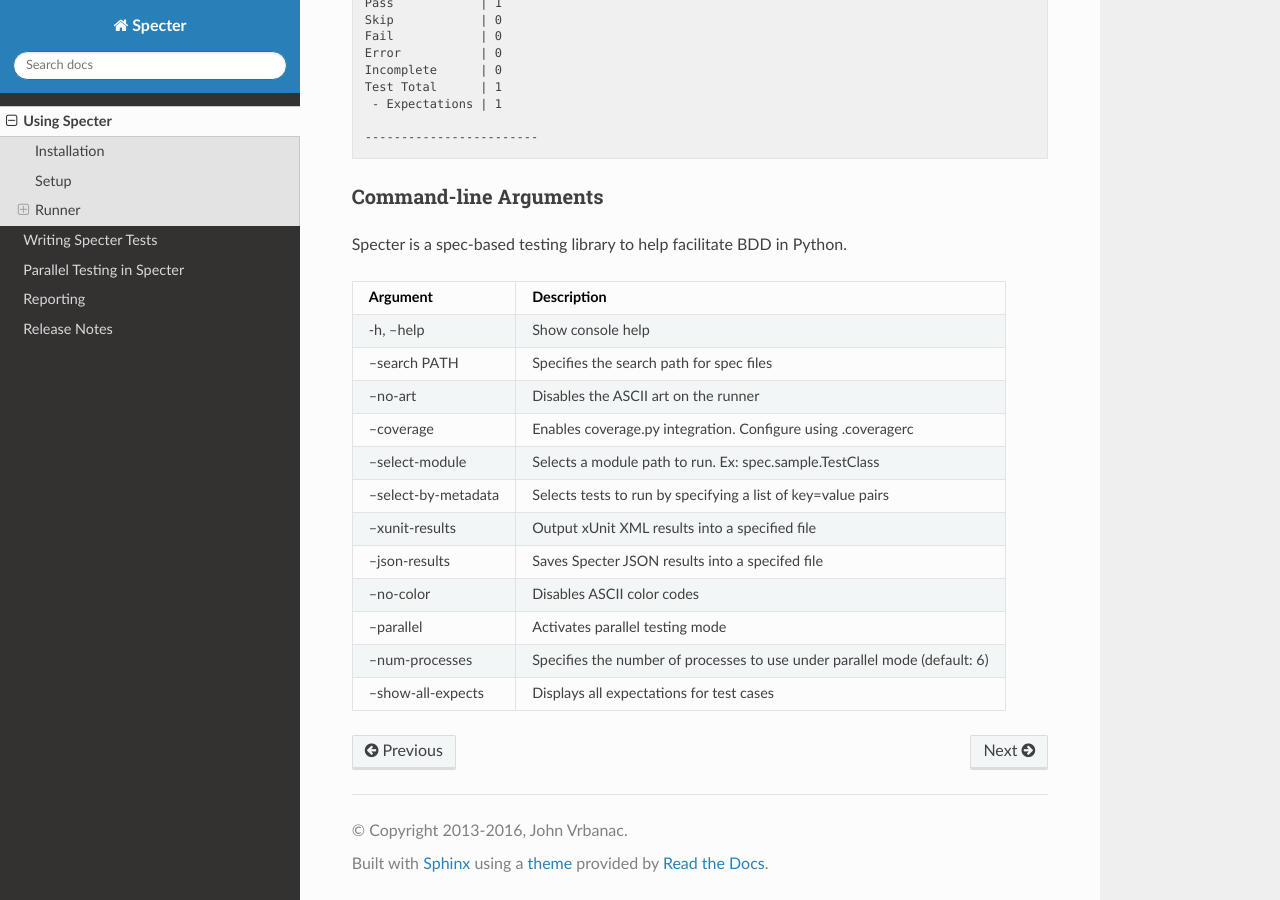
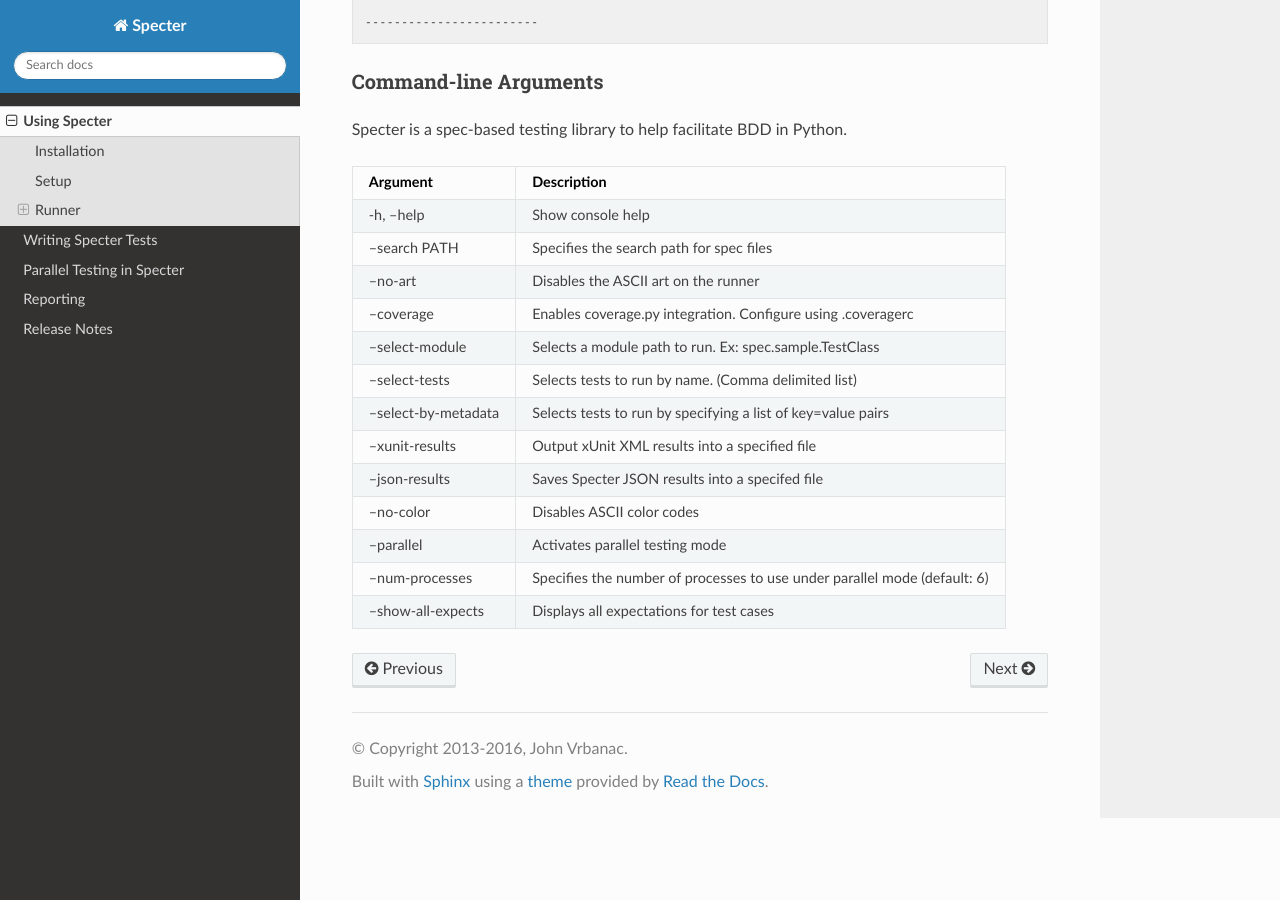
Before and after one commit to jmvrbanac/Specter, a Sphinx documentation site: the page built from docs/using/index.rst, in a window 1280 px wide and 900 px high, scrolled down 1398 px. Built offline with Sphinx 7.4.7 and the Read the Docs theme 2.0.0, drawn with Linux system fonts in a browser that asks for light colours; some of the changed lines change nothing that is shown; some of the changed text lies outside the part shown.

Commit message:
Adding arg options into docs for --select-tests

```diff
--- a/docs/using/index.rst
+++ b/docs/using/index.rst
@@ -14,10 +14,6 @@
 <http://python-distribute.org/distribute_setup.py>`_ to install the bindings::
 
   pip install specter
-
-or::
-
-  easy_install specter
 
 You may consider using `virtualenv <http://www.virtualenv.org>`_ or `pyenv <https://github.com/yyuu/pyenv>`_ to create isolated Python environments.
 
@@ -82,6 +78,7 @@
 --no-art               Disables the ASCII art on the runner
 --coverage             Enables coverage.py integration. Configure using .coveragerc
 --select-module        Selects a module path to run. Ex: spec.sample.TestClass
+--select-tests         Selects tests to run by name. (Comma delimited list)
 --select-by-metadata   Selects tests to run by specifying a list of key=value pairs
 --xunit-results        Output xUnit XML results into a specified file
 --json-results         Saves Specter JSON results into a specifed file
```
